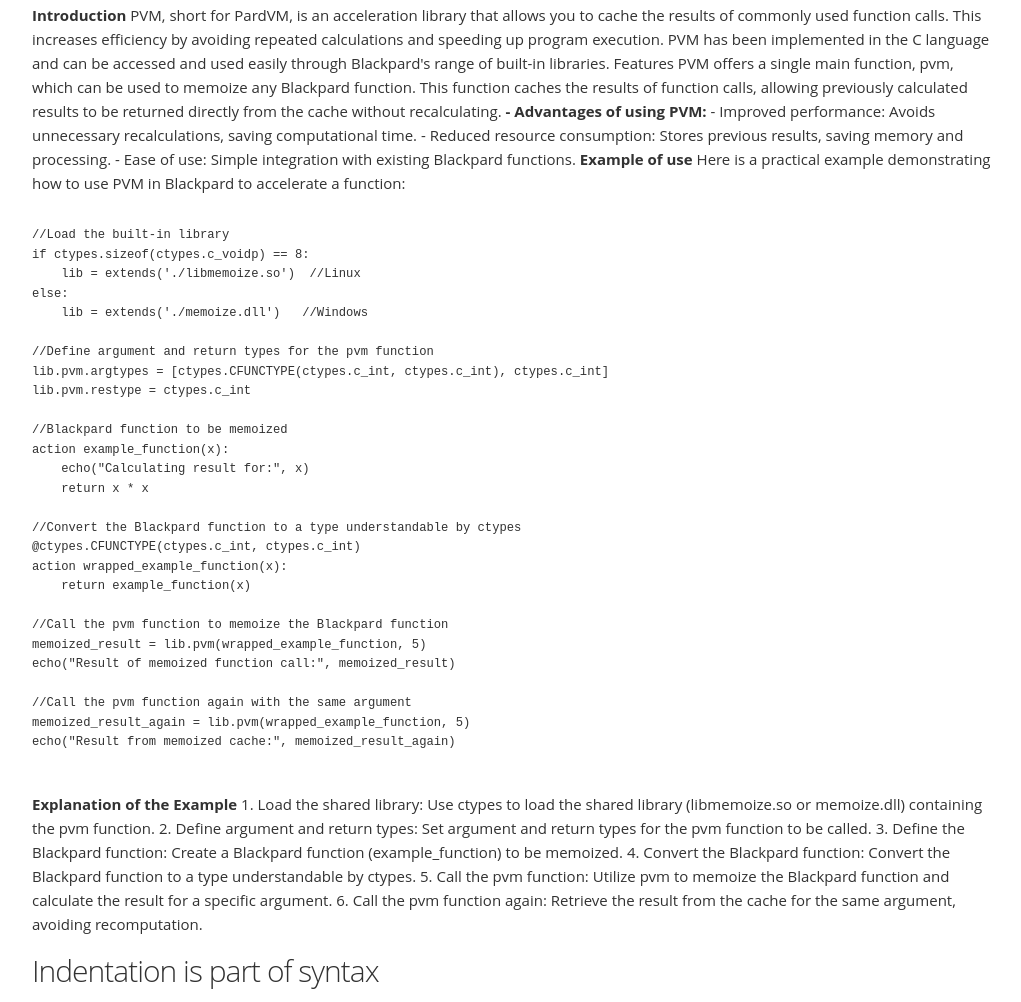
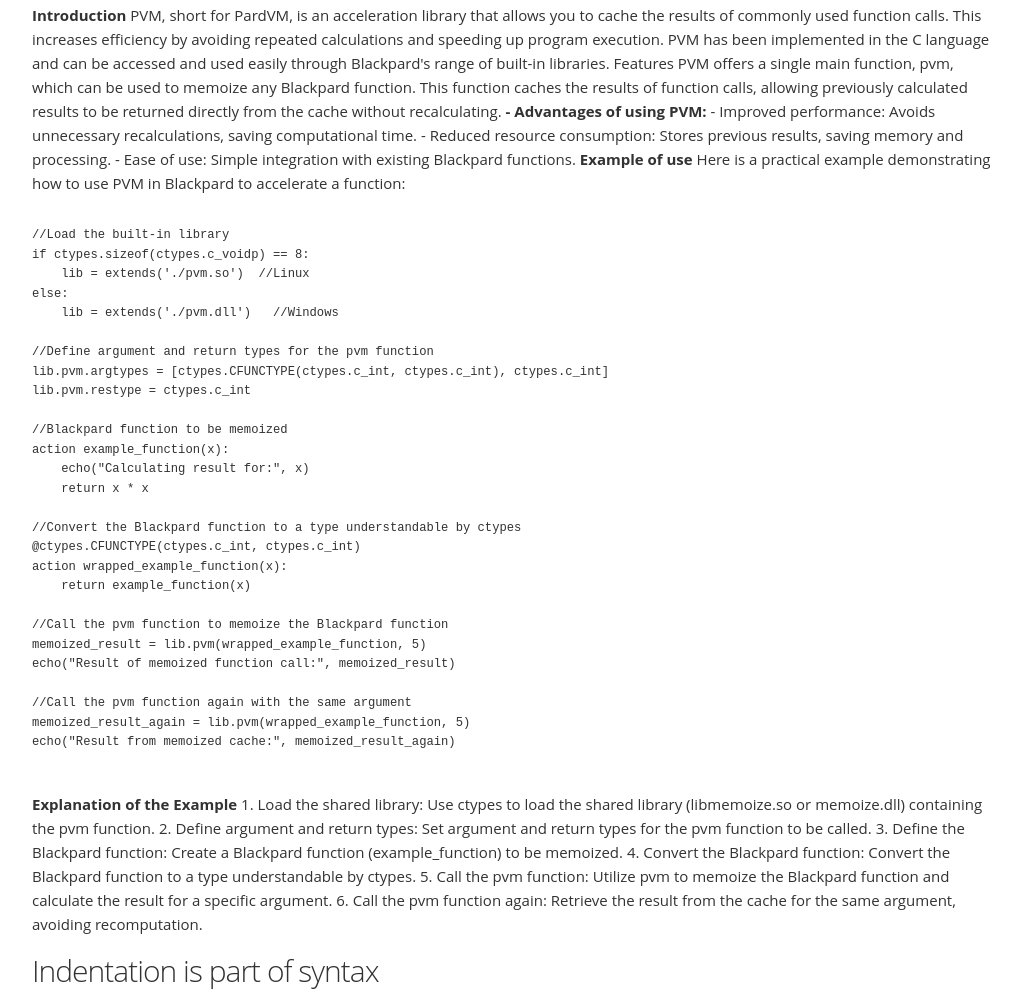
Before and after one commit to simplyYan/Blackpard, a plain HTML site: page docs/docs.html in a window 1280 px wide. Shown: the part 2749-3751 px from the top of the page, without its empty margins (128-1149 px from the left). Drawn offline with Linux system fonts and the light colour scheme.

Commit message:
Update docs.html

```diff
--- a/docs/docs.html
+++ b/docs/docs.html
@@ -145,9 +145,9 @@ Here is a practical example demonstrating how to use PVM in Blackpard to acceler
   <pre><code>
 //Load the built-in library
 if ctypes.sizeof(ctypes.c_voidp) == 8:
-    lib = extends('./libmemoize.so')  //Linux
+    lib = extends('./pvm.so')  //Linux
 else:
-    lib = extends('./memoize.dll')   //Windows
+    lib = extends('./pvm.dll')   //Windows
 
 //Define argument and return types for the pvm function
 lib.pvm.argtypes = [ctypes.CFUNCTYPE(ctypes.c_int, ctypes.c_int), ctypes.c_int]
```
